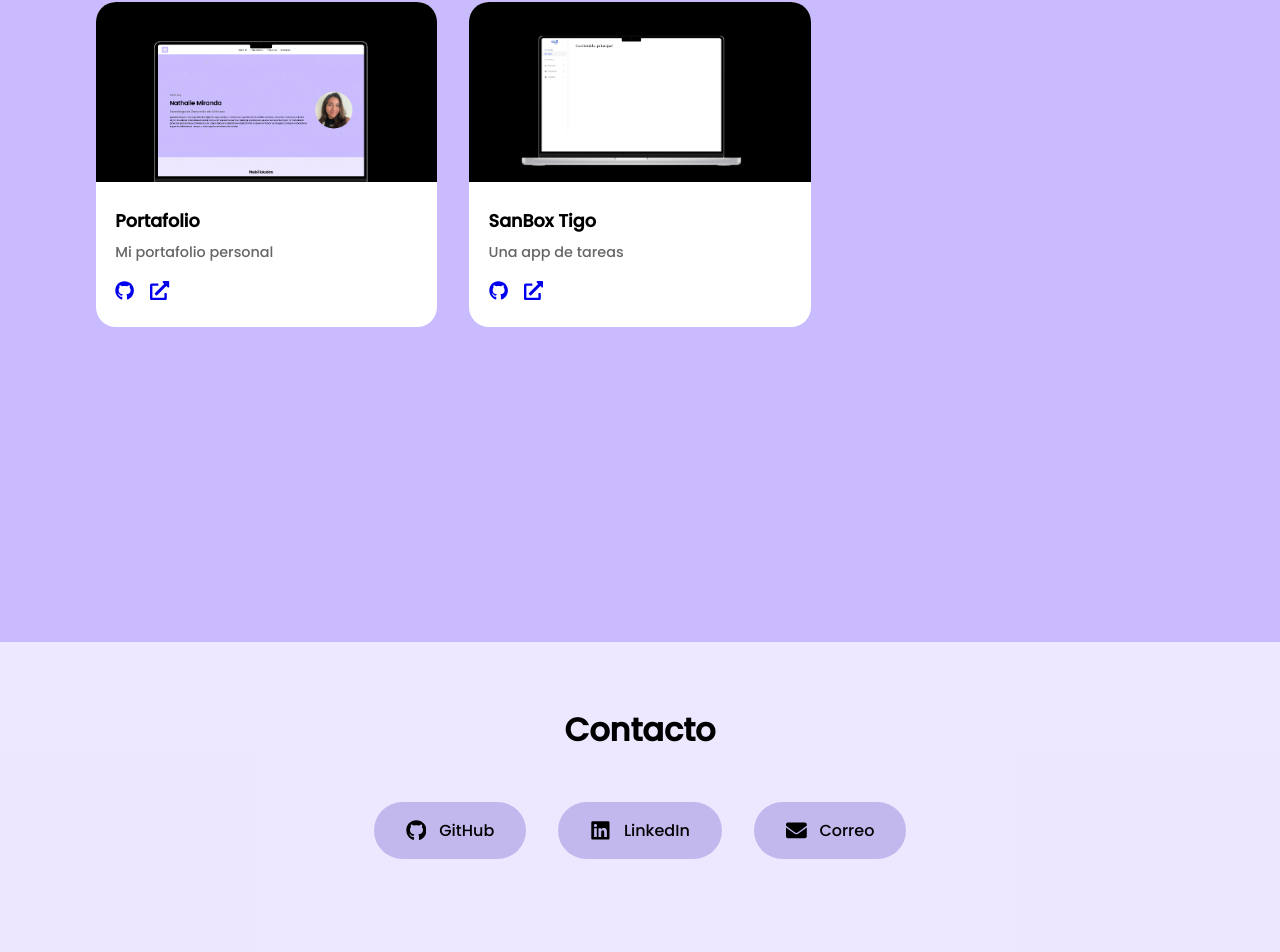
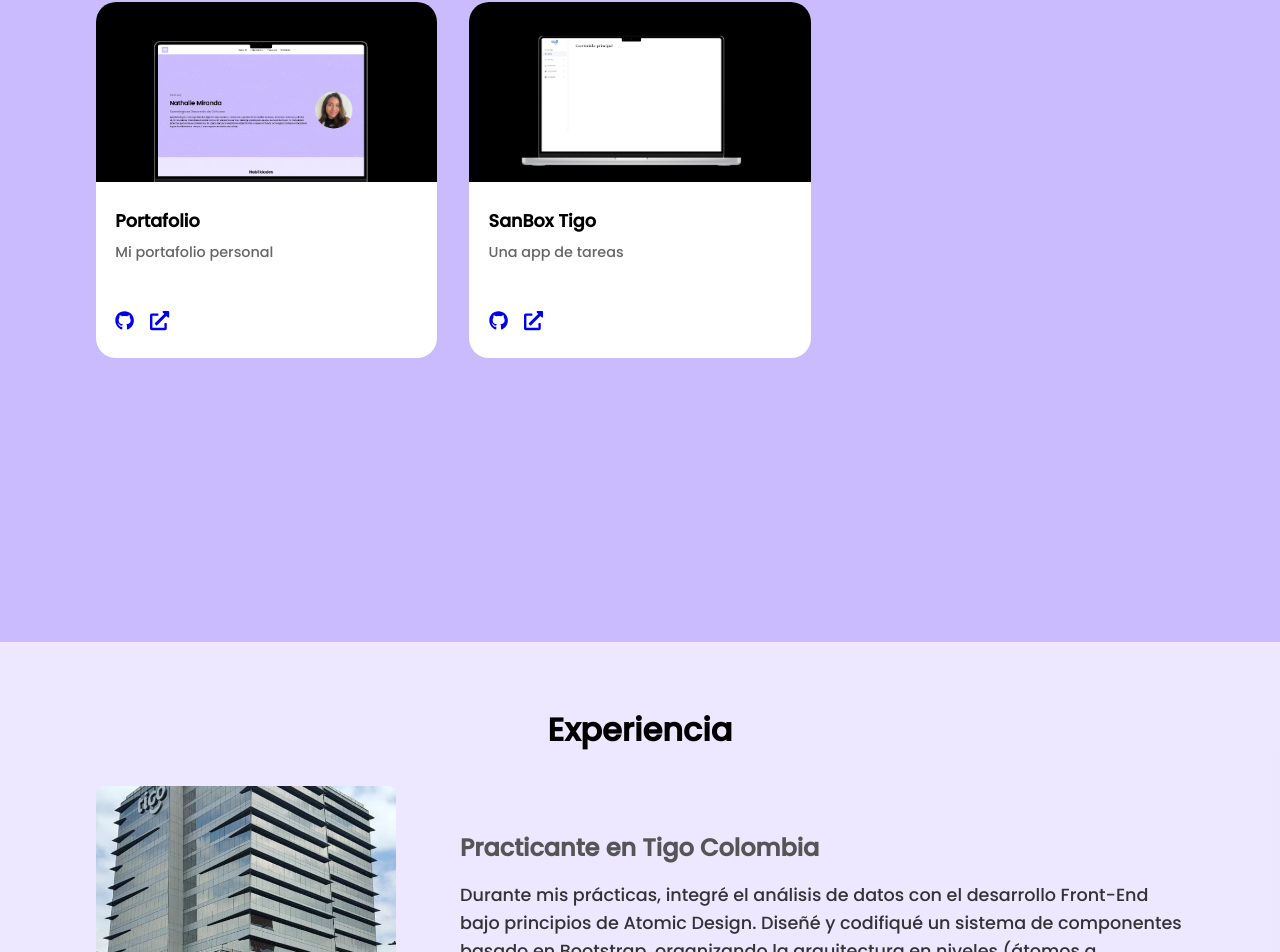
Before and after one commit to NathyGaby04/Portafolio, a React (Vite) app in the folder portafolio/: page / in a window 1280 px wide. Shown: the part 1788-2740 px from the top of the page. Built offline with nearby package versions, Linux system fonts and the light colour scheme.

Commit message:
Actualización

```diff
--- a/portafolio/src/App.jsx
+++ b/portafolio/src/App.jsx
@@ -3,6 +3,7 @@
 import SobreMi from './components/SobreMi'
 import Proyectos from './components/Proyectos'
 import Habilidades from './components/Habilidades'
+import Experiencia from './components/Experiencia'
 import Contacto from './components/Contacto'
 import Footer from './components/Footer'
 function App() {
@@ -19,6 +20,8 @@
       <SobreMi />
       <Habilidades />
       <Proyectos />
+      <Experiencia />
+      <hr className="divisor" />
       <Contacto />
       <Footer />
     </>
--- /dev/null
+++ b/portafolio/src/components/Experiencia.jsx
@@ -0,0 +1,25 @@
+import foto from '../assets/Tigo-Oficinas.jpg'
+
+function Experiencia() {
+    return (
+        <div className="Experiencia" id="Experiencia">
+            <h2 className="seccion-titulo">Experiencia</h2>
+            <div className="experiencia-contenido">
+                <div className="Experiencia-foto">
+                    <img src={foto} alt="foto" />
+                </div>
+                <div className="Experiencia-texto">
+                    <h2>Practicante en Tigo Colombia</h2>
+                    <p>
+                        Durante mis prácticas, integré el análisis de datos con el desarrollo Front-End bajo principios de Atomic Design.
+                        Diseñé y codifiqué un sistema de componentes basado en Bootstrap, organizando la arquitectura en niveles (átomos a templates).
+                        Mi enfoque principal fue mejorar la agilidad del equipo de desarrollo, entregando bloques de código modulares y documentados que facilitaron
+                        la implementación directa en producción.
+                    </p>
+                </div>
+            </div>
+        </div>
+    );
+}
+
+export default Experiencia;
--- a/portafolio/src/components/Navbar.jsx
+++ b/portafolio/src/components/Navbar.jsx
@@ -10,6 +10,7 @@
                 <li><a href="#SobreMi">Sobre Mi</a></li>
                 <li><a href="#Habilidades">Habilidades</a></li>
                 <li><a href="#Proyectos">Proyectos</a></li>
+                <li><a href="#Experiencia">Experiencia</a></li>
                 <li><a href="#Contacto">Contacto</a></li>
             </ul>
         </nav>
--- a/portafolio/src/components/Proyectos.jsx
+++ b/portafolio/src/components/Proyectos.jsx
@@ -30,6 +30,7 @@
                 {proyectos.map(proyecto => (
                     <div className="ProyectoCard" key={proyecto.nombre}>
 
+                    <a href={proyecto.demo} target="_blank" rel="noreferrer" className="Proyecto-link-wrapper">
                         <img
                             src={proyecto.imagen}
                             alt={proyecto.nombre}
@@ -39,9 +40,12 @@
                         <div className="Proyecto-info">
                             <h3>{proyecto.nombre}</h3>
                             <p>{proyecto.descripcion}</p>
+                        </div>
+                    </a>
 
+                    <div className="Proyecto-info">
                         <div className="Proyecto-links">
-                                <a href={proyecto.github} target="_blank" rel="noreferrer">
+                            <a href={proyecto.github} target="_blank" rel="noreferrer" className="github-link">
                                 <FaGithub />
                             </a>
 
@@ -50,8 +54,8 @@
                             </a>
                         </div>
                     </div>
+                </div>
 
-                    </div>
                 ))}
             </div>
         </section>
--- a/portafolio/src/index.css
+++ b/portafolio/src/index.css
@@ -211,12 +211,25 @@
     z-index: 1;
 }
 
+.Proyecto-link-wrapper {
+    text-decoration: none;
+    color: inherit;
+    display: block;
+}
+
 .ProyectoCard {
     background-color: white;
     border-radius: 20px;
     overflow: hidden;
     transition: all 0.3s ease;
     cursor: pointer;
+    display: flex;
+    flex-direction: column;
+}
+
+.github-link {
+    position: relative;
+    z-index: 2;
 }
 
 .ProyectoCard:hover {
@@ -254,10 +267,67 @@
     margin-top: 0.5rem;
     font-size: 1.2rem;
 }
+/* ── Experiencia ── */
+.Experiencia {
+    min-height: auto;
+    padding: 4rem 6rem;
+    background-color: rgba(255, 255, 255, 0.651);
+    display: flex;
+    flex-direction: column;
+    align-items: center;
+    gap: 2rem;
+}
+
+.experiencia-contenido {
+    display: flex;
+    flex-direction: row;
+    align-items: center;
+    justify-content: center;
+    gap: 4rem;
+    max-width: 1200px;
+    width: 100%;
+}
+
+.Experiencia-foto img {
+    width: 300px;
+    height: 300px;
+    object-fit: cover;
+    border-radius: 8px;
+}
+
+.Experiencia-texto {
+    display: flex;
+    flex-direction: column;
+    gap: 1rem;
+    flex: 1;
+    text-align: left;
+}
+
+.Experiencia-texto h2 {
+    font-size: 1.5rem;
+    font-weight: 600;
+    color: #555;
+    margin: 0;
+}
+
+.Experiencia-texto p {
+    font-size: 1.1rem;
+    color: #333;
+    line-height: 1.6;
+}
+
+/* ── DIVISOR  ── */
+.divisor {
+    border: 0;
+    height: 1px;
+    background: rgba(0, 0, 0, 0.1); /* Un gris muy suave */
+    width: 80%; /* No llega a los bordes, se ve más elegante */
+    margin: 1rem auto; /* Espaciado arriba y abajo */
+}
 
 /* ── Contacto ── */
 .Contacto {
-    min-height: 85vh;
+    min-height: auto;
     padding: 4rem 6rem;
     display: flex;
     background-color: rgba(255, 255, 255, 0.651);
```
Also changed, not shown: portafolio/src/assets/Tigo-Oficinas.jpg (added). Lines whose indentation alone changed are shown as unchanged.
